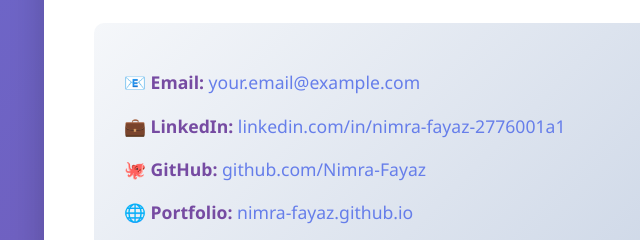
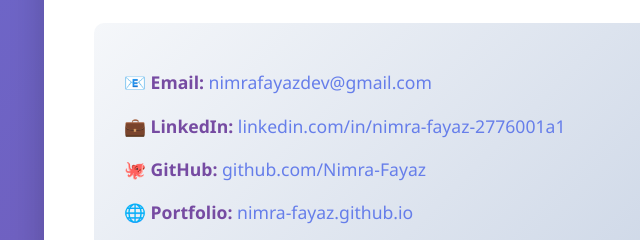
Before and after one commit to Nimra-Fayaz/Nimra-Fayaz.github.io, a plain HTML site: page index.html in a window 1280 px wide. Shown: the part 1426-1666 px from the top of the page, 146-786 px from the left. Drawn offline with Linux system fonts and the light colour scheme.

Commit message:
Update email address

```diff
--- a/index.html
+++ b/index.html
@@ -209,7 +209,7 @@
             <div class="contact">
                 <div class="contact-item">
                     <strong>📧 Email:</strong>
-                    <a href="mailto:your.email@example.com">your.email@example.com</a>
+                    <a href="mailto:your.email@example.com">nimrafayazdev@gmail.com</a>
                 </div>
                 <div class="contact-item">
                     <strong>💼 LinkedIn:</strong>
```
